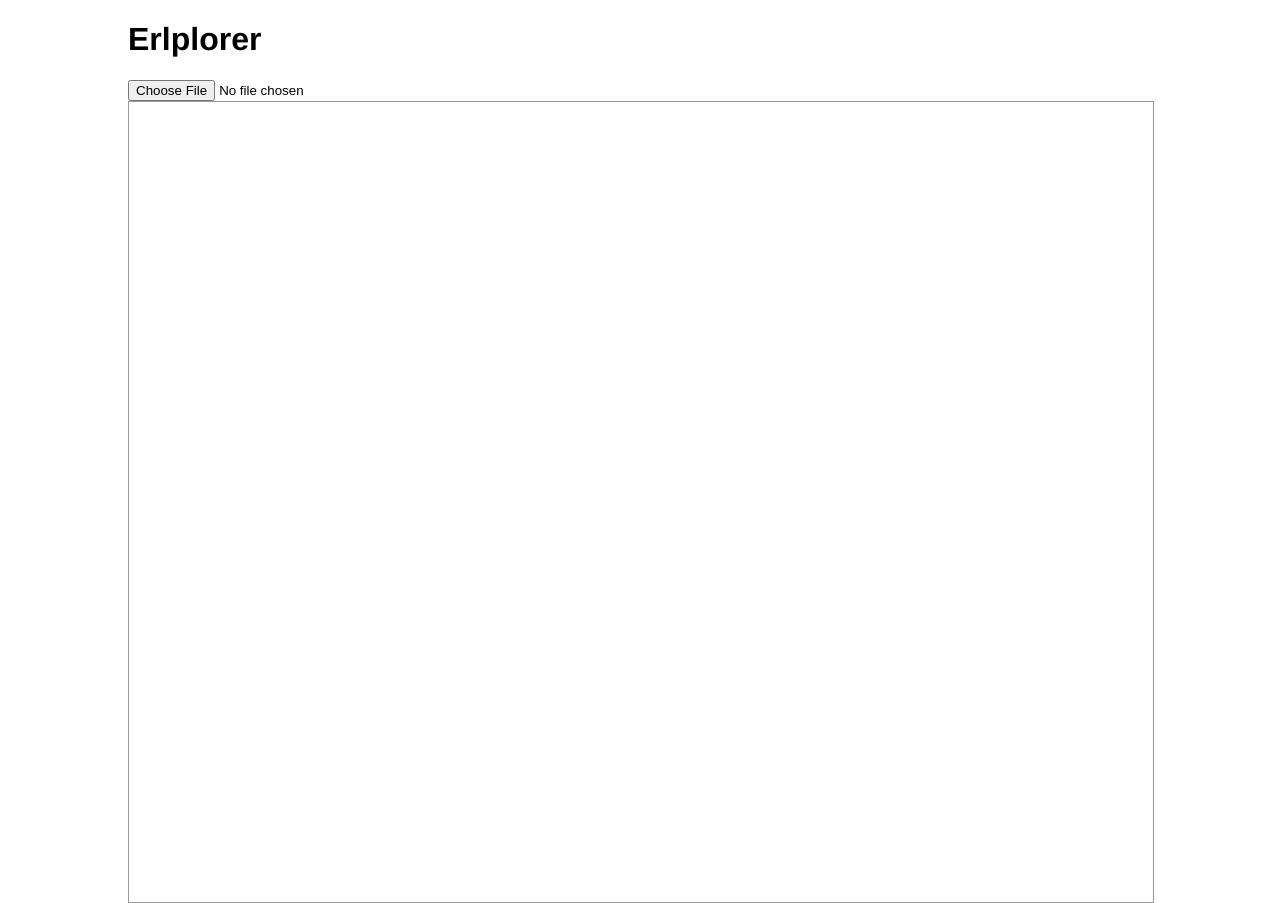
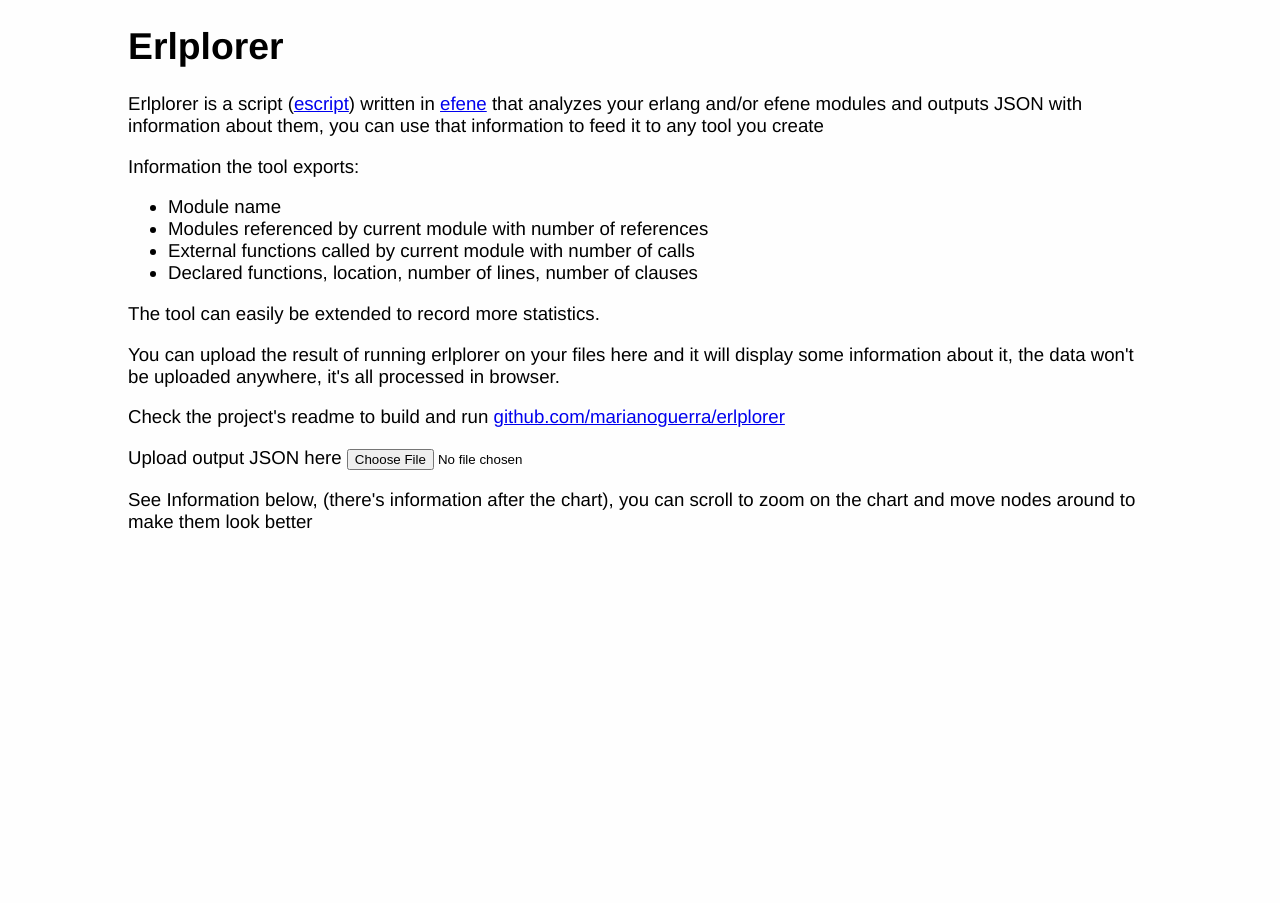
Before and after one commit to marianoguerra/erlplorer, a plain HTML site: page index.html in a window 1280 px wide. After the commit the page ends 825 px from the top, so only its background shows below. Drawn offline with Linux system fonts and the light colour scheme.

Commit message:
improve page

```diff
--- a/index.html
+++ b/index.html
@@ -5,10 +5,10 @@
   <style type="text/css" media="screen">
    html, body, svg { width: 100%; height: 100%;}
    #graph{width: 100%; height: 100%}
-   body{font-family: helvetica; color #333; margin-left: 10%; width: 80%;
+   body{font-family: helvetica; font-size: 14pt; color #333; margin-left: 10%; width: 80%;
     background-color: #fefefe;}
    table{width: 80%; margin-left: 10%, border: 1px solid #999;}
-   .chart{border: 1px solid #999;}
+   .chart{border: 1px solid #999; margin-top: 1em;}
    tr:hover{background-color: #eee;}
   </style>
   <script src="resources/js/vivagraph.js"></script>
@@ -17,7 +17,32 @@
  </head>
  <body>
   <h1>Erlplorer</h1>
+  <p>Erlplorer is a script (<a href="http://erlang.org/doc/man/escript.html">escript</a>) written in <a href="http://efene.org">efene</a> that analyzes your erlang
+  and/or efene modules and outputs JSON with information about them, you can
+  use that information to feed it to any tool you create</p>
+
+  <p>Information the tool exports:
+   <ul>
+    <li>Module name</li>
+    <li>Modules referenced by current module with number of references</li>
+    <li>External functions called by current module with number of calls</li>
+    <li>Declared functions, location, number of lines, number of clauses</li>
+   </ul>
+  <p>
+
+  <p>The tool can easily be extended to record more statistics.</p>
+
+  <p>You can upload the result of running erlplorer on your files here and it
+  will display some information about it, the data won't be uploaded anywhere,
+  it's all processed in browser.</p>
+
+  <p>Check the project's readme to build and run <a href="https://github.com/marianoguerra/erlplorer">github.com/marianoguerra/erlplorer</a></p>
+
+  <label for="data-file">Upload output JSON here</label>
   <input type="file" id="data-file">
-  <div class="chart" id="graph"></div>
+
+  <p>See Information below, (there's information after the chart), you can scroll to zoom on the chart and move nodes around to make them look better</p>
+
+  <div class="chart" style="display:none" id="graph"></div>
  </body>
 </html>
--- a/resources/js/erlplorer.js
+++ b/resources/js/erlplorer.js
@@ -63,12 +63,15 @@
             totalFunLength = {}, seenModules = [], noCallModules;
 
 
+        graph.addNode("ROOT", {name: "ROOT"});
+
         for (i = 0, len = data.length; i < len; i += 1) {
             item = data[i];
             if (item.status === "ok") {
                 moduleName = item.module;
                 seenModules.push(moduleName);
                 graph.addNode(moduleName, {name: moduleName, info: item});
+                graph.addLink(moduleName, "ROOT", {count: 1});
 
                 refModules = item.data.modules;
                 for (refModuleName in refModules) {
@@ -146,6 +149,7 @@
             container: container
         });
 
+        container.style.display = "block";
         renderer.run();
 
         function isntStdlibModule(row) {
```
